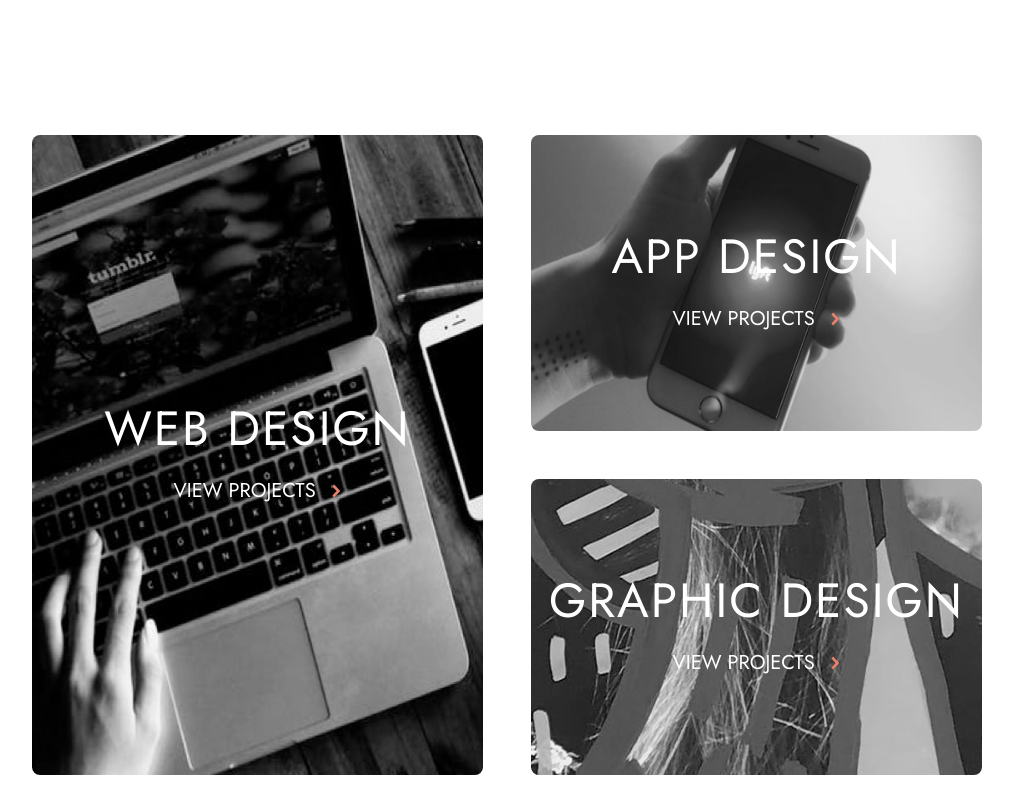
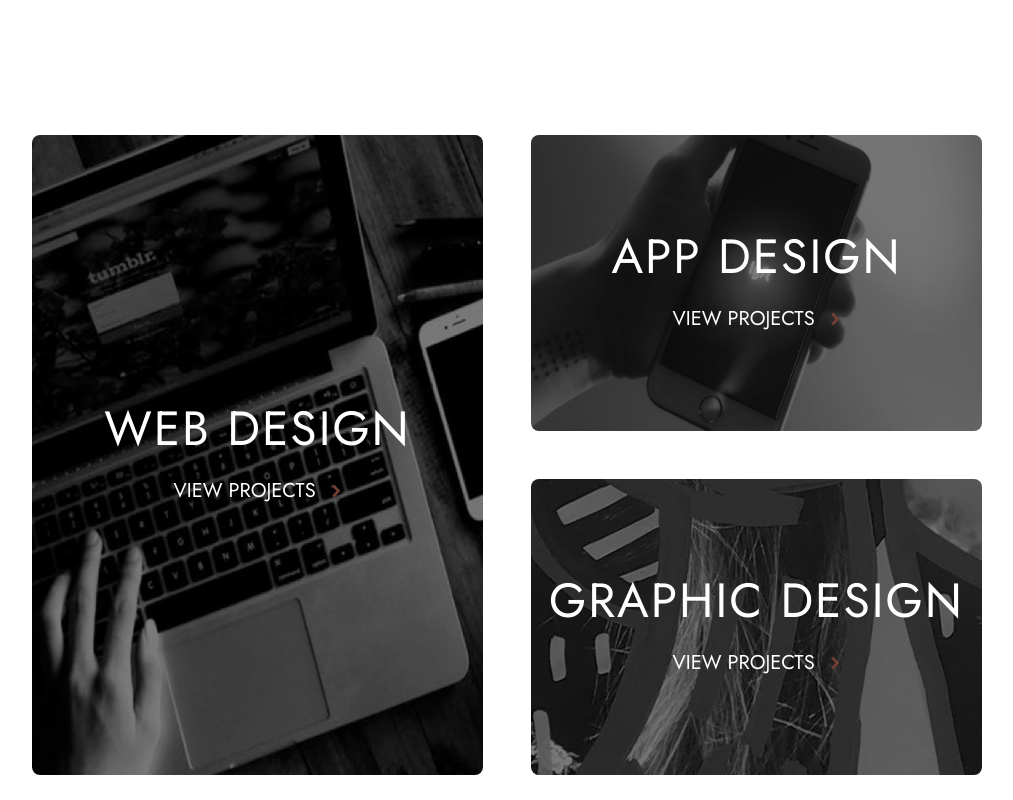
Before and after one commit to LowkeyCoyote/designo, a React (Vite) app: page / in a window 1280 px wide. Shown: the part 860-1660 px from the top of the page, without its empty margins (133-1146 px from the left). Built offline with nearby package versions, Linux system fonts and the light colour scheme.

Commit message:
add filter brightness to cardLink, add icon Leaflet CSS

```diff
--- a/src/components/shared/CardLink.tsx
+++ b/src/components/shared/CardLink.tsx
@@ -40,12 +40,12 @@ const CardLink = ({
           {subtitle}
         </p>
         <img
-          className="z-20 h-[50%]"
+          className="z-20 h-[50%] brightness-50 "
           src={iconRightArrow}
           alt="right arrow icon"
         />
       </div>
-      <img className="-z-2 absolute h-full w-full rounded-lg object-fill " src={image} alt={altText} />
+      <img className="-z-2 absolute h-full w-full rounded-lg object-fill brightness-50 " src={image} alt={altText} />
     </div>
   );
 };
--- a/src/components/shared/Map.tsx
+++ b/src/components/shared/Map.tsx
@@ -1,5 +1,15 @@
 import { MapContainer, TileLayer, Marker } from 'react-leaflet';
 import useIsTablet from '@hooks/useIsTablet';
+import icon from "leaflet/dist/images/marker-icon.png";
+import L from "leaflet"
+import "leaflet/dist/leaflet.css"
+
+let defaultIcon = L.icon({
+    iconUrl : icon
+})
+
+L.Marker.prototype.options.icon = defaultIcon;
+
 
 type MapProps = {
   latitude: number;
```
